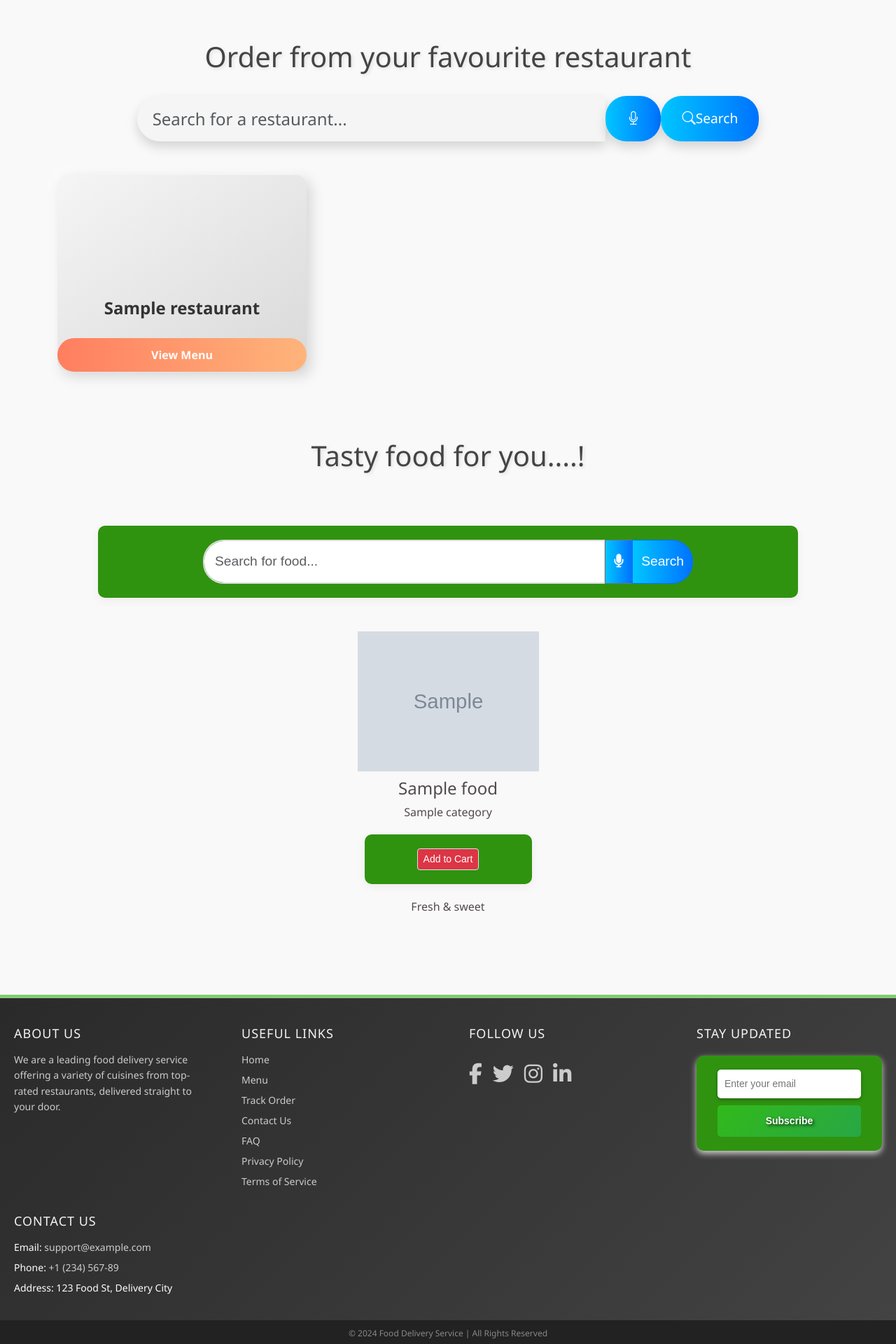
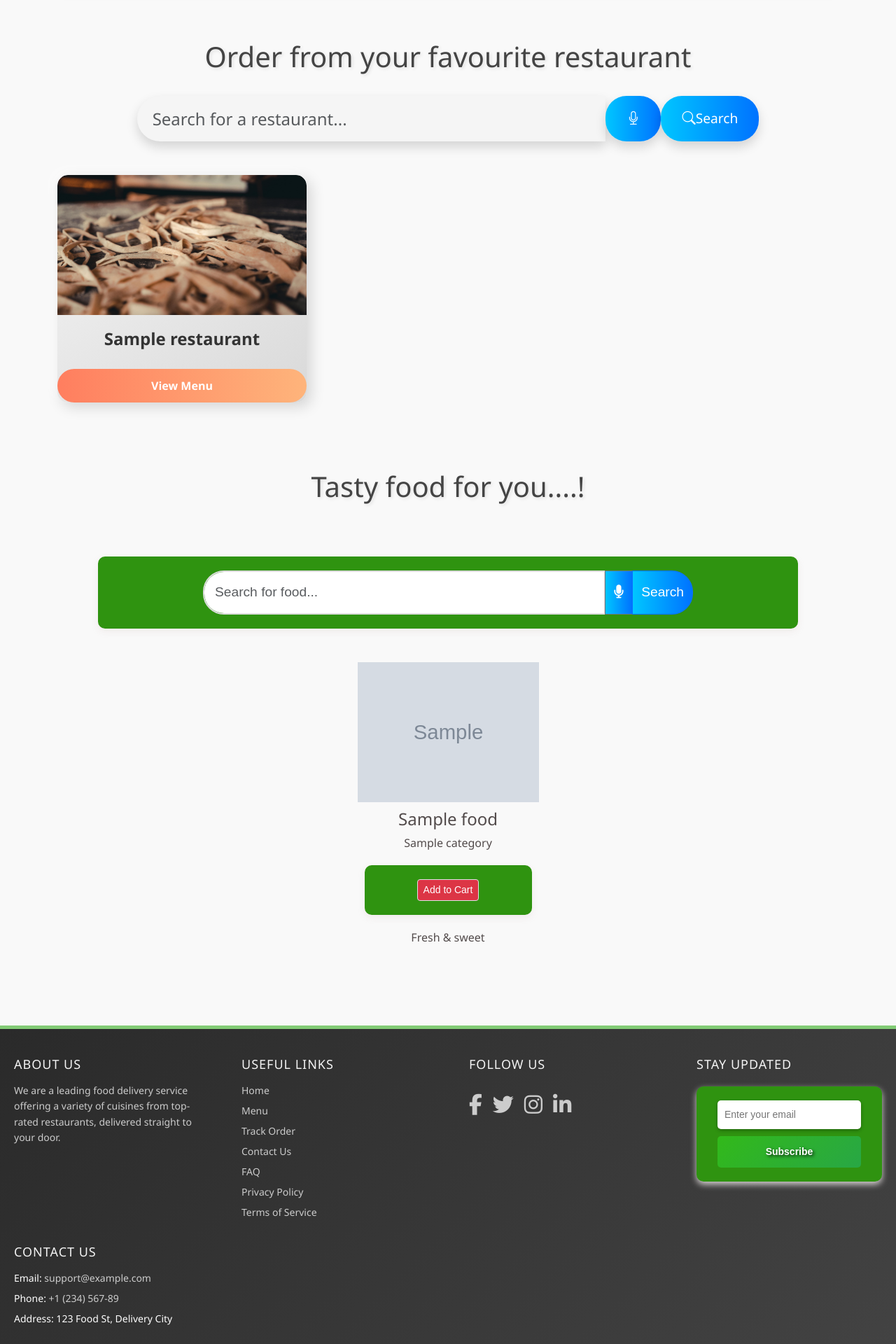
Before and after one commit to sailesh-prasad/Online_Food_Ordering_System, a Django app: template ordering/templates/home/index1.html in a window 1280 px wide. Shown: the part 646-2566 px from the top of the page at 70% size. Run offline with Django 3.2, Linux system fonts and the light colour scheme; the template is opened without the code that fills it: most values are stand-ins (such as "Sample title", 1, 10 or a date in 2020); grey boxes marked "Sample" are stand-in pictures; some web fonts are replaced; grey boxes are pictures that could not be loaded.

Commit message:
restaurant image updated

```diff
--- a/ordering/templates/home/index1.html
+++ b/ordering/templates/home/index1.html
@@ -487,6 +487,15 @@ h1 {
     cursor: pointer;
 }
 
+.restaurant-image {
+    width: 100%;
+    height: 200px;
+    object-fit: cover;
+    border-top-left-radius: 15px;
+    border-top-right-radius: 15px;
+}
+
+
 .restaurant-card:hover {
     transform: scale(1.08);
     box-shadow: 6px 6px 30px rgba(0, 0, 0, 0.2), -6px -6px 30px rgba(255, 255, 255, 0.5);
@@ -634,10 +643,7 @@ h1 {
     {% for restaurant in restaurant_list %}
     <div class="col-md-4 restaurant-item" data-name="{{ restaurant.restaurantName|lower }}">
         <div class="restaurant-card">
-            <video class="restaurant-video" autoplay loop muted>
-                <source src="{% static 'video' %}{{ forloop.counter }}.mp4" type="video/mp4">
-                Your browser does not support the video tag.
-            </video>
+            <img src="{% static 'images/background1.jpg'%}" alt="{{ restaurant.restaurantName }}" class="restaurant-image">
             <div class="restaurant-card-body">
                 <h5 class="restaurant-card-title">{{ restaurant.restaurantName }}</h5>
             </div>
```
Also changed, not shown: db.sqlite3.
